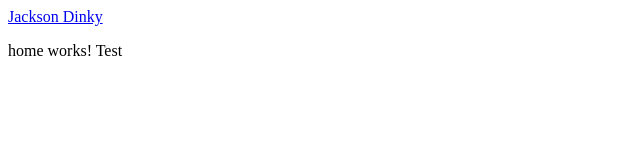
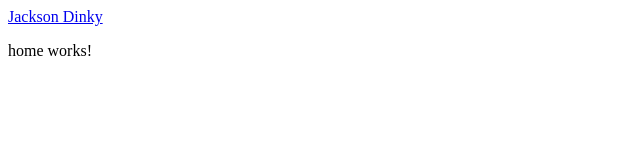
Before and after one commit to yairoo16/music-portfolio, an Angular app: page / in a window 1280 px wide. Shown: the top 160 px of the page, without its empty margins (0-640 px from the left). Built offline with nearby package versions, Linux system fonts and the light colour scheme.

Commit message:
remove test\

```diff
--- a/src/app/home/home.component.html
+++ b/src/app/home/home.component.html
@@ -1,3 +1,3 @@
 <p>
-  home works! Test
+  home works!
 </p>
```
